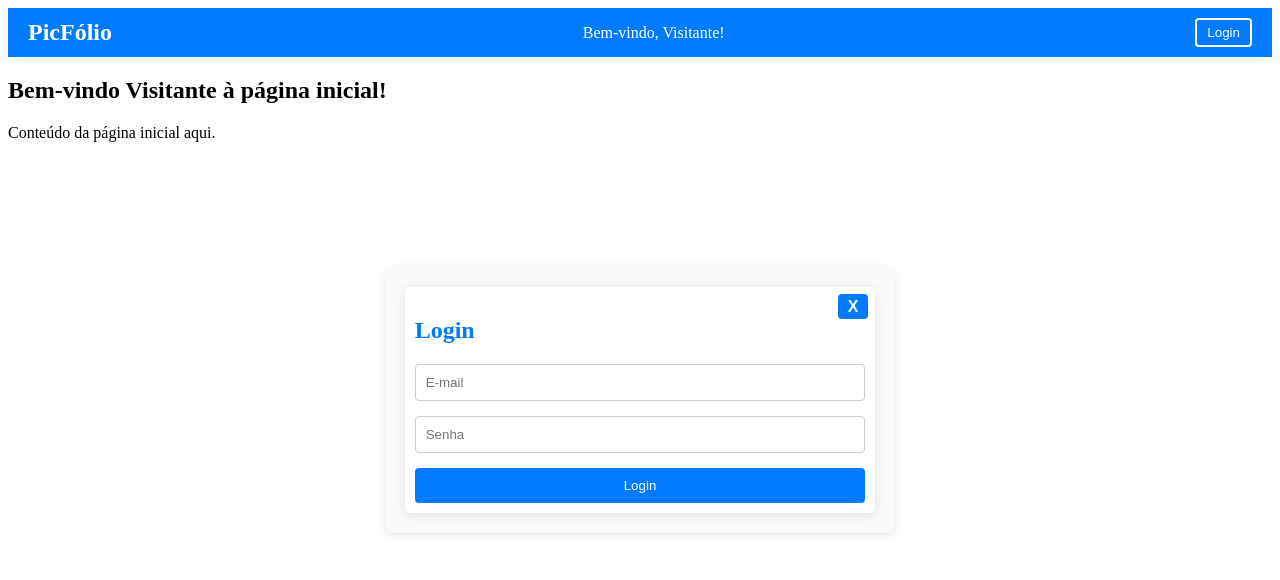
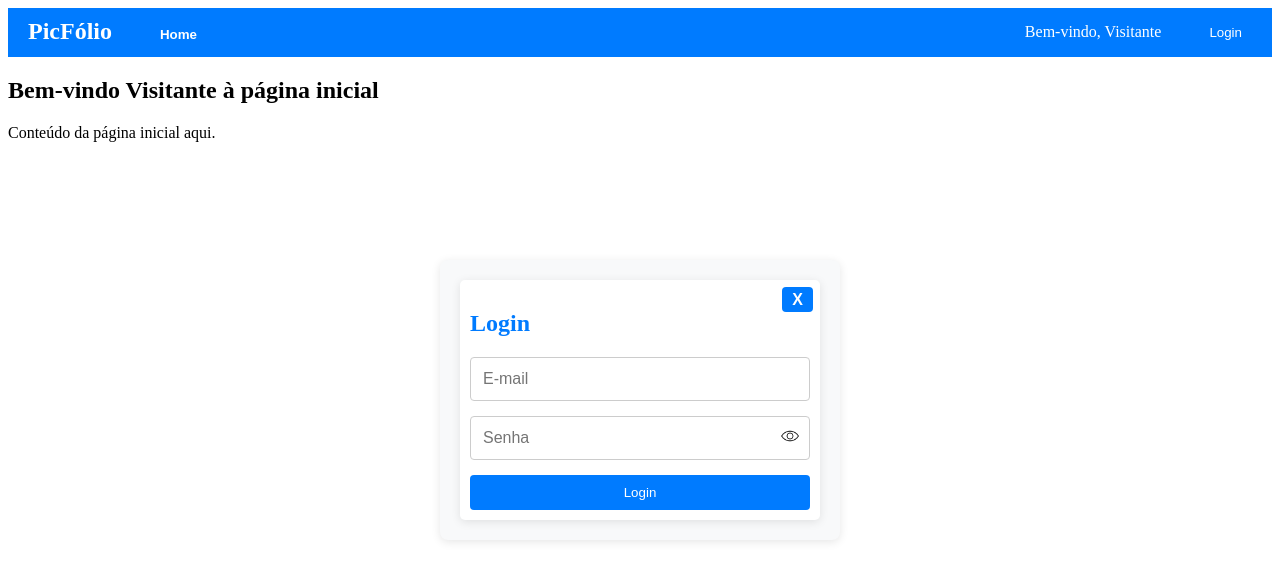
Before and after one commit to UildsonSantos/picfolio_two, a React (Create React App) app in the folder frontend/: page / in a window 1280 px wide. Both pictures are taken after a click on the button "Login". Shown: the top 580 px of the page. Built offline with nearby package versions, Linux system fonts and the light colour scheme.

Commit message:
feat:  Implementa navegação entre Home e Dashboard sem refresh para usuarios com sessão ativa
 -Ajusta estilos da navbar e botões Home/Dashboard
 -Implementa botão que alterna a visibilidade da
senha no formulário de Login

```diff
--- a/frontend/src/components/Home/Home.js
+++ b/frontend/src/components/Home/Home.js
@@ -7,8 +7,8 @@ import './styles.css'; // Importando o arquivo CSS
 
 const Home = () => {
     const [showLogin, setShowLogin] = useState(false);
+    const [showHome, setShowHome] = useState(true);
     const { user, logout } = useContext(AuthContext);
-
     const handleLoginClick = () => {
         setShowLogin(true);
     };
@@ -19,33 +19,55 @@ const Home = () => {
 
     const handleLogout = () => {
         logout();
+        setShowHome(true); // Redireciona para a Home após o logout
+    };
+
+    const handleHomeClick = () => {
+        setShowHome(true);
+    };
+
+    const handleDashboardClick = () => {
+        setShowHome(false);
     };
 
 
     return (
         <div>
             <nav className="navbar">
-                <h1>PicFólio</h1>
+                <div>
+                    <h1 className="navbar-brand">PicFólio</h1>
+                    <button className={showHome ? "active" : ""} onClick={handleHomeClick}>
+                        Home
+                    </button>
+                    {user && ( // Exibe o botão Dashboard apenas se o usuário estiver logado
+                        <button className={!showHome ? "active" : ""} onClick={handleDashboardClick}>
+                            Dashboard
+                        </button>
+                    )}
+                </div>
                 {user ? ( // Verifica se o usuário está logado
-                    <>
-                        <span>Bem-vindo, {user.nome}!</span> {/* Exibe o nome do usuário */}
+                    <div>
+                        <span>Bem-vindo, {user.nome}</span>
                         <button onClick={handleLogout}>Logout</button>
-                    </>
+                    </div>
+
                 ) : (
-                    <>
-                    <span>Bem-vindo, Visitante!</span>
-                    <button onClick={handleLoginClick}>Login</button>
-                    </>
+                    <div>
+                        <span>Bem-vindo, Visitante</span>
+                        <button onClick={handleLoginClick}>Login</button>
+                    </div>
                 )}
             </nav>
-            {showLogin && <Login onClose={handleCloseLogin} />}
-            {user ? ( // Exibe o Dashboard se o usuário estiver logado
-                <Dashboard />
-            ) : (
+            {showLogin && <Login onClose={handleCloseLogin} onLoginSuccess={() => {
+                setShowHome(false);
+            }} />}
+            {showHome ? (
                 <div>
-                    <h2>Bem-vindo Visitante à página inicial!</h2>
+                    <h2>Bem-vindo Visitante à página inicial</h2>
                     <p>Conteúdo da página inicial aqui.</p>
                 </div>
+            ) : (
+                <Dashboard />
             )}
         </div>
     );
--- a/frontend/src/components/Home/styles.css
+++ b/frontend/src/components/Home/styles.css
@@ -2,6 +2,7 @@
 
 .navbar {
   display: flex;
+  flex-direction: row;
   justify-content: space-between;
   align-items: center;
   background-color: #007bff; /* Cor de fundo da barra de navegação */
@@ -17,14 +18,39 @@
 .navbar button {
   background-color: transparent; /* Fundo transparente para o botão */
   color: white; /* Cor do texto do botão */
-  border: 2px solid white; /* Borda branca */
   border-radius: 4px; /* Bordas arredondadas */
   padding: 5px 10px; /* Espaçamento interno do botão */
   cursor: pointer; /* Cursor de ponteiro ao passar o mouse */
   transition: background-color 0.3s, color 0.3s; /* Transição suave */
+  margin-left: 38px;
 }
 
 .navbar button:hover {
   background-color: white; /* Fundo branco ao passar o mouse */
   color: #007bff; /* Cor do texto ao passar o mouse */
 }
+
+.navbar button.active {
+  /* Estilos para o botão ativo */
+  font-weight: bold;
+}
+
+.navbar-brand {
+  display: contents;
+  text-decoration: none;
+  color: white;
+  font-size: 24px;
+}
+
+button {
+  background-color: #007bff;
+  color: white;
+  border: none;
+  padding: 8px 16px;
+  cursor: pointer;
+  border-radius: 4px;
+}
+
+button:hover {
+  background-color: #0056b3;
+}
--- a/frontend/src/components/Login/Login.js
+++ b/frontend/src/components/Login/Login.js
@@ -2,14 +2,17 @@ import React, { useState, useContext, useRef, useEffect, useCallback } from 'rea
 import api from '../../axiosConfig';
 import { saveTokens } from '../../authService';
 import { AuthContext } from '../../context/AuthContext';
+import olhoAberto from '../../assets/images/olho_aberto.png';
+import olhoFechado from '../../assets/images/olho_fechado.png';
 
 import './styles.css';
 
-const Login = ({ onClose }) => {
+const Login = ({ onClose, onLoginSuccess  }) => {
     const { login } = useContext(AuthContext);
     const [email, setEmail] = useState('');
     const [senha, setSenha] = useState('');
     const [error, setError] = useState('');
+    const [showPassword, setShowPassword] = useState(false); // Estado para controlar a visibilidade da senha
     const modalRef = useRef(); // Ref para o modal
 
     const handleLogin = async (e) => {
@@ -26,6 +29,7 @@ const Login = ({ onClose }) => {
             login(userData); // Chama a função de login do contexto
 
             onClose(); // Fecha o formulário de login
+            onLoginSuccess();
         } catch (err) {
             setError('Credenciais inválidas. Tente novamente.');
         }
@@ -46,6 +50,10 @@ const Login = ({ onClose }) => {
         };
     }, [handleClickOutside]);
 
+    const togglePasswordVisibility = () => {
+        setShowPassword(!showPassword);
+    };
+
     return (
         <div className="login-container">
             <div className="modal-content" ref={modalRef}>
@@ -61,14 +69,23 @@ const Login = ({ onClose }) => {
                         value={email}
                         onChange={(e) => setEmail(e.target.value)}
                     />
+                    <div className="password-input-container">
                         <input
-                        type="password"
+                            type={showPassword ? "text" : "password"}
                             id='password'
                             name='password'
                             placeholder="Senha"
                             value={senha}
                             onChange={(e) => setSenha(e.target.value)}
                         />
+                        <button
+                            type="button"
+                            className="password-toggle-button"
+                            onClick={togglePasswordVisibility}
+                        >
+                            <img src={showPassword ? olhoFechado : olhoAberto} alt="Mostrar/Ocultar Senha" />
+                        </button>
+                    </div>
                     <button type="submit">Login</button>
                 </form>
                 {error && <p className="error-message">{error}</p>}
--- a/frontend/src/components/Login/styles.css
+++ b/frontend/src/components/Login/styles.css
@@ -20,11 +20,13 @@
 }
 
 .login-container input {
-  width: 95%;
-  padding: 10px; /* Espaçamento interno */
+  width: 100%;
+  padding: 12px; /* Espaçamento interno */
   border: 1px solid #ccc; /* Borda cinza */
   border-radius: 4px; /* Bordas arredondadas */
   margin-bottom: 15px; /* Margem inferior entre os campos */
+  font-size: 16px;
+  box-sizing: border-box;
 }
 
 .login-container button {
@@ -52,8 +54,7 @@
   padding: 10px; /* Padding para o conteúdo do modal */
   border-radius: 5px;
   position: relative; /* Para posicionar o botão de fechar */
-  max-width: fit-content;
-  width: auto; /* Permite que o modal se ajuste ao conteúdo */
+  width: 340px;
   box-shadow: 0 2px 10px rgba(0, 0, 0, 0.1);
 }
 
@@ -74,3 +75,32 @@
 .close-button:hover {
   background-color: rgba(0, 0, 0, 0.1); /* Efeito ao passar o mouse */
 }
+
+.password-input-container {
+  position: relative;
+  display: flex;
+}
+
+.password-input-container button {
+  position: absolute;
+  top: 50%;
+  left: 310px;
+  transform: translateY(-95%);
+  background: none;
+  border: none;
+  cursor: pointer;
+  padding: 0;
+  font-size: 1.2em;
+  height: 20px;
+  max-width: fit-content;
+  box-sizing: border-box;
+}
+
+.password-input-container button:hover {
+  background: none;
+}
+
+.password-toggle-button img {
+  width: 20px;
+  height: 20px;
+}
```
Also changed, not shown: frontend/src/assets/images/olho_aberto.png (added), frontend/src/assets/images/olho_fechado.png (added). Lines whose indentation alone changed are shown as unchanged.
